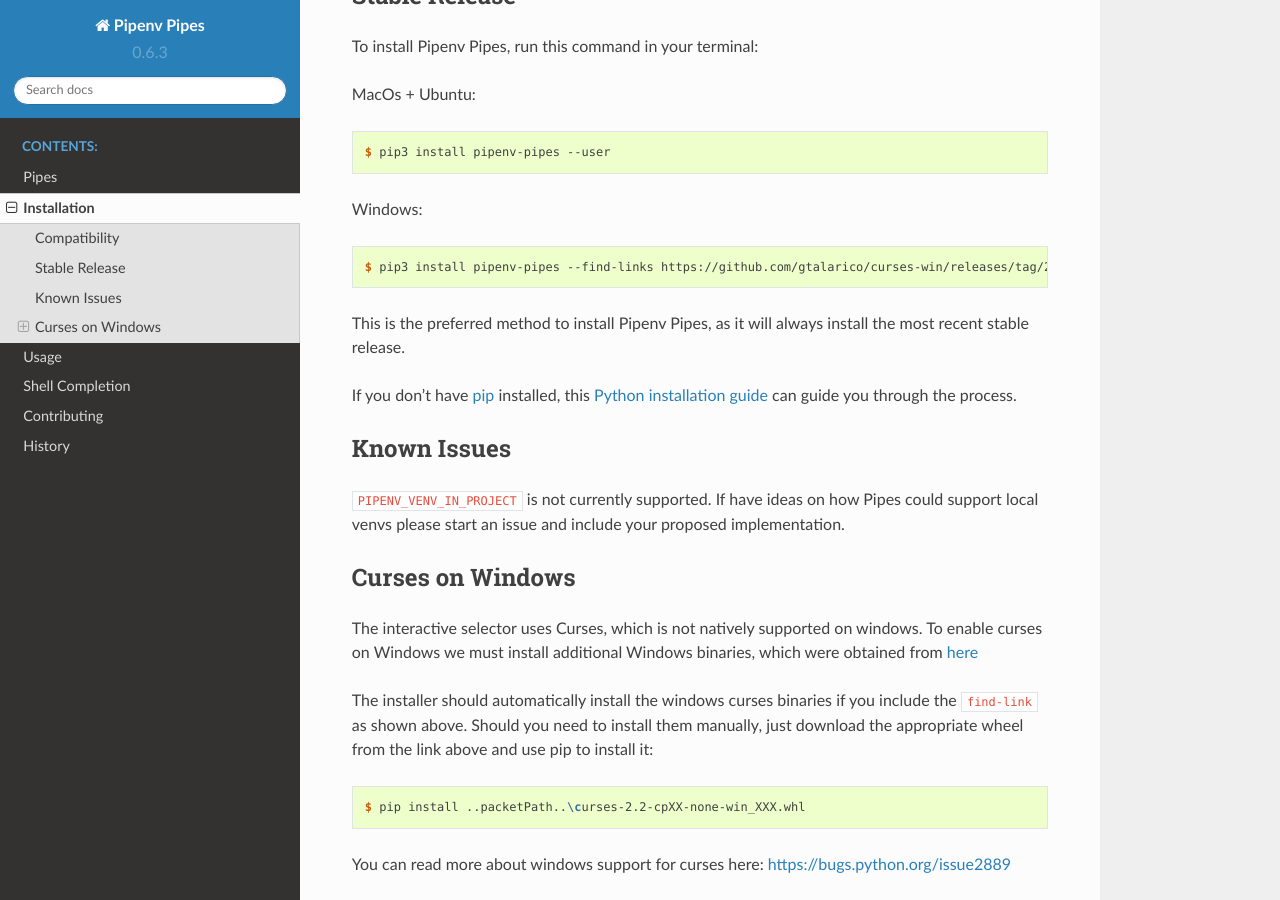
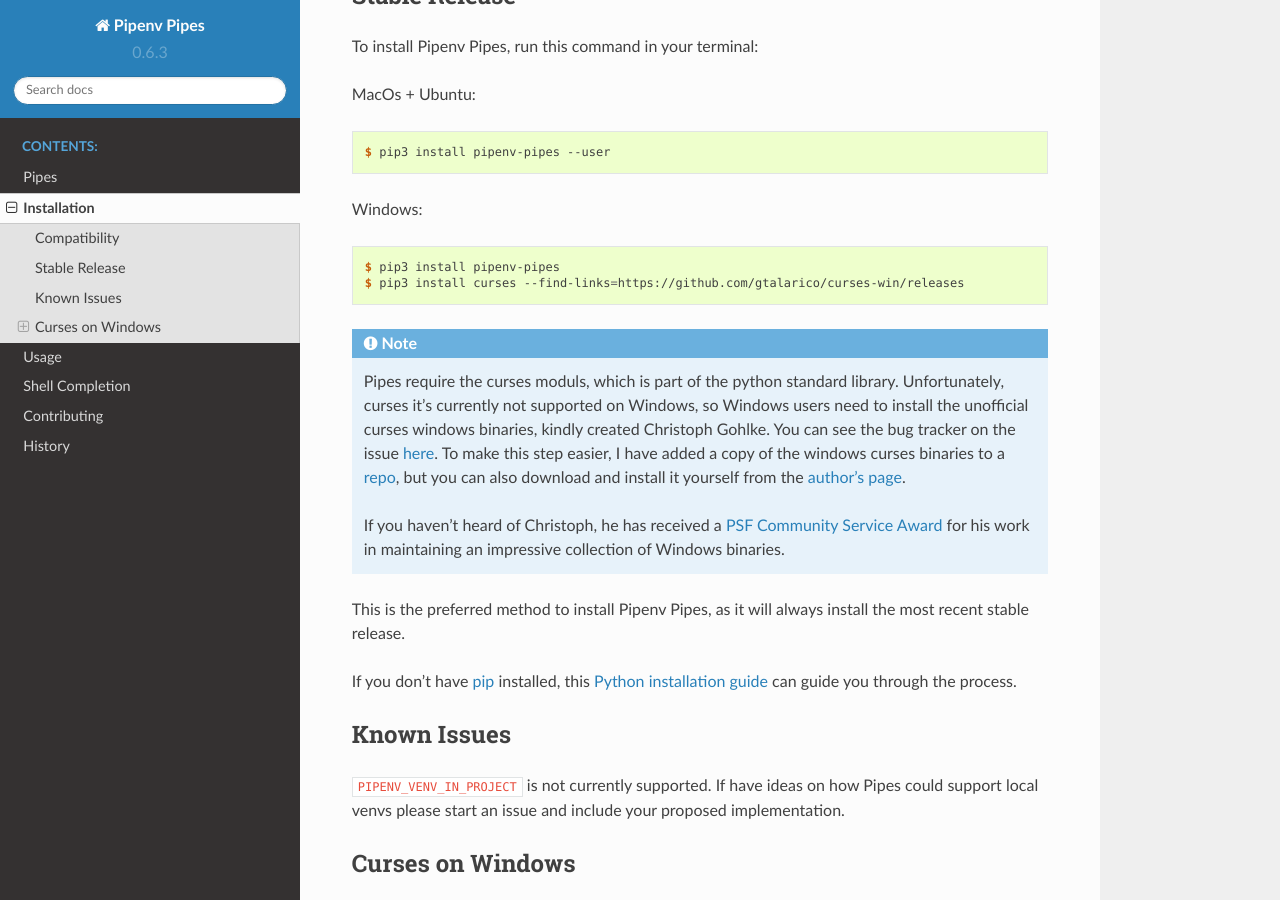
Before and after one commit to gtalarico/pipenv-pipes, a Sphinx documentation site: the page built from docs/installation.rst, in a window 1280 px wide and 900 px high, scrolled down 309 px. Built offline with Sphinx 7.4.7 and the Read the Docs theme 2.0.0, drawn with Linux system fonts in a browser that asks for light colours.

Commit message:
Removed curses dependency, fixed docs to clarify

```diff
--- a/HISTORY.rst
+++ b/HISTORY.rst
@@ -2,10 +2,11 @@
 History
 =======
 
-0.6.3
+0.6.3 (2018-05-27)
 -------------------------
 * Add Color to paths on activation
 * Fix: Autocompletion with no envs - Issues #18
+* Separated curses dependency for Windows
 
 0.6.2 (2018-05-19)
 --------------------------
--- a/docs/installation.rst
+++ b/docs/installation.rst
@@ -26,7 +26,24 @@
 
 .. code-block:: console
 
-    $ pip3 install pipenv-pipes --find-links https://github.com/gtalarico/curses-win/releases/tag/2.2.0
+    $ pip3 install pipenv-pipes
+    $ pip3 install curses --find-links=https://github.com/gtalarico/curses-win/releases
+
+.. note::
+    Pipes require the curses moduls, which is part of the python standard library.
+    Unfortunately, curses it's currently not supported on Windows, so Windows users need to install
+    the unofficial curses windows binaries, kindly created Christoph Gohlke.
+    You can see the bug tracker on the issue `here <https://bugs.python.org/issue2889#msg237857>`_.
+    To make this step easier, I have added a copy of the windows curses binaries to a
+    `repo <https://github.com/gtalarico/curses-win>`_, but
+    you can also download and install it yourself from the
+    `author's page <https://www.lfd.uci.edu/~gohlke/pythonlibs/#curses>`_.
+
+    If you haven't heard of Christoph, he has received a `PSF Community Service Award`_
+    for his work in maintaining an impressive collection of Windows binaries.
+
+    .. _`PSF Community Service Award`: https://sjohannes.wordpress.com/2015/03/01/christoph-gohlke-won-a-psf-community-service-award-in-2014-and-it-went-unnoticed/
+
 
 This is the preferred method to install Pipenv Pipes,
 as it will always install the most recent stable release.
```
Also changed, not shown: setup.py (+1 -11 lines).
